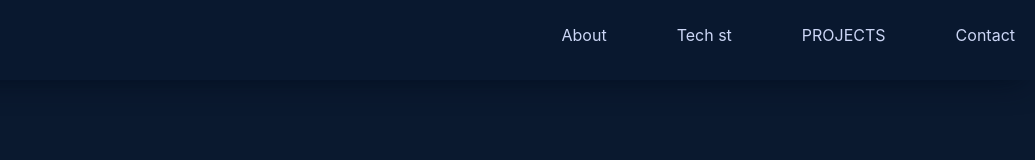
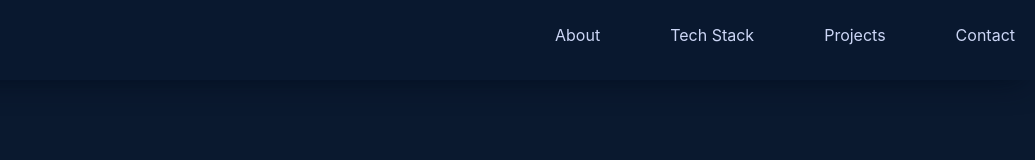
Before and after one commit to EstebanLongo/Portfolio, a React (Create React App) app: page / in a window 1280 px wide. Shown: the top 160 px of the page, without its empty margins (245-1280 px from the left). Built offline with nearby package versions, Linux system fonts and the light colour scheme.

Commit message:
finalizando navbar

```diff
--- a/src/components/NavBar/NavBar.jsx
+++ b/src/components/NavBar/NavBar.jsx
@@ -7,12 +7,7 @@ export default function NavBar() {
     <>
       <ul className="navbarlist">
         <li className="navbaritems">
-          <Link
-            className="linknavbar"
-            to="about"
-            smooth={true}
-            duration={500}
-          >
+          <Link className="linknavbar" to="about" smooth={true} duration={500}>
             About
           </Link>
         </li>
@@ -25,7 +20,7 @@ export default function NavBar() {
             smooth={true}
             duration={500}
           >
-            Tech st
+            Tech Stack
           </Link>
         </li>
 
@@ -37,7 +32,7 @@ export default function NavBar() {
             smooth={true}
             duration={500}
           >
-            PROJECTS
+            Projects
           </Link>
         </li>
 
```
